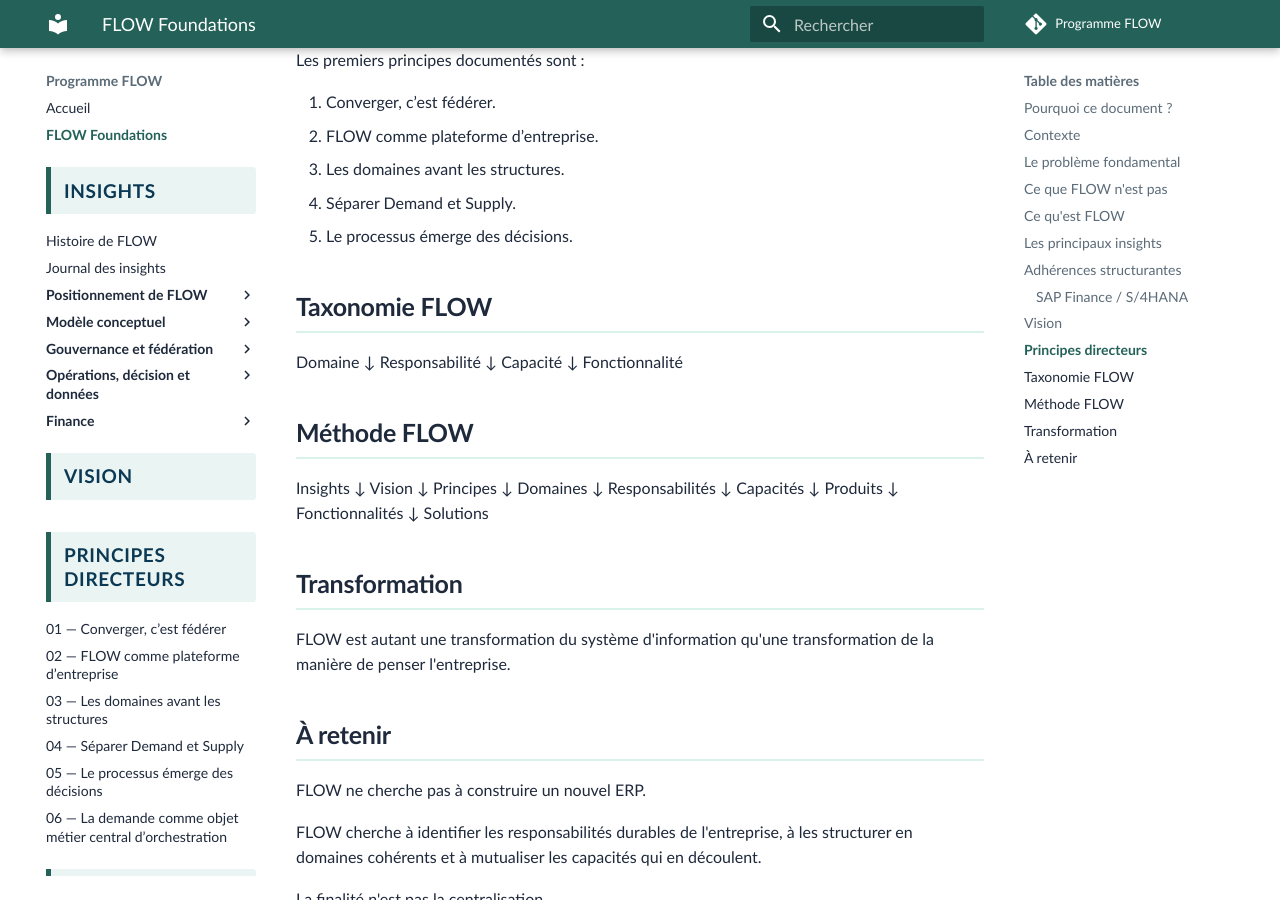
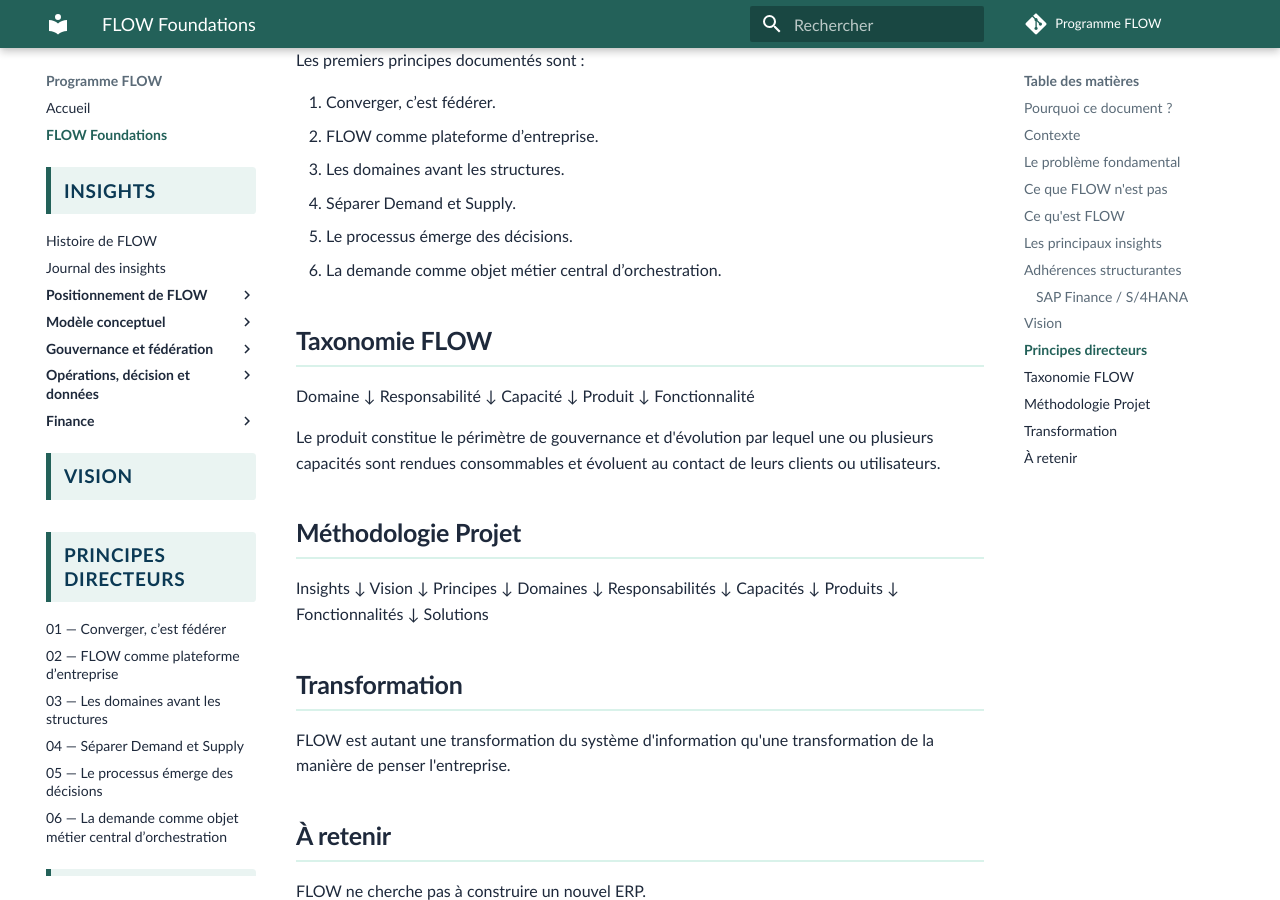
Before and after one commit to laurent-sintes/FLOW-Program, an MkDocs documentation site: the page built from docs/flow-foundations.md, in a window 1280 px wide and 900 px high, scrolled down 2793 px. Built offline with MkDocs 1.6.1 and Material for MkDocs 9.7.7, drawn with Linux system fonts in a browser that asks for light colours; comment, search, counter and statistics services are not loaded.

Commit message:
Harmonise la taxonomie FLOW

```diff
--- a/docs/flow-foundations.md
+++ b/docs/flow-foundations.md
@@ -96,6 +96,7 @@
 3. Les domaines avant les structures.
 4. Séparer Demand et Supply.
 5. Le processus émerge des décisions.
+6. La demande comme objet métier central d’orchestration.
 
 ## Taxonomie FLOW
 
@@ -105,9 +106,13 @@
 ↓
 Capacité
 ↓
+Produit
+↓
 Fonctionnalité
 
-## Méthode FLOW
+Le produit constitue le périmètre de gouvernance et d'évolution par lequel une ou plusieurs capacités sont rendues consommables et évoluent au contact de leurs clients ou utilisateurs.
+
+## Méthodologie Projet
 
 Insights
 ↓
```
